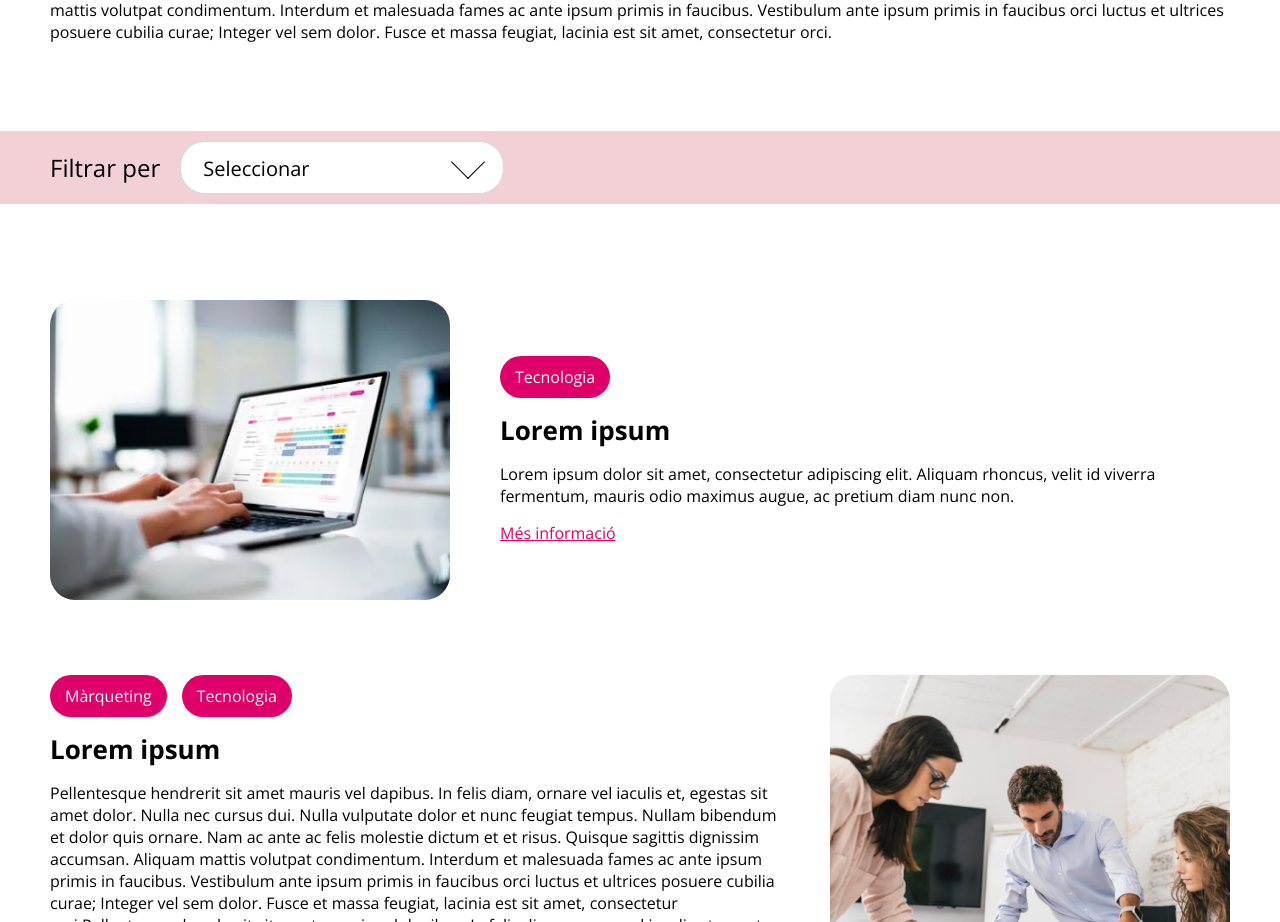
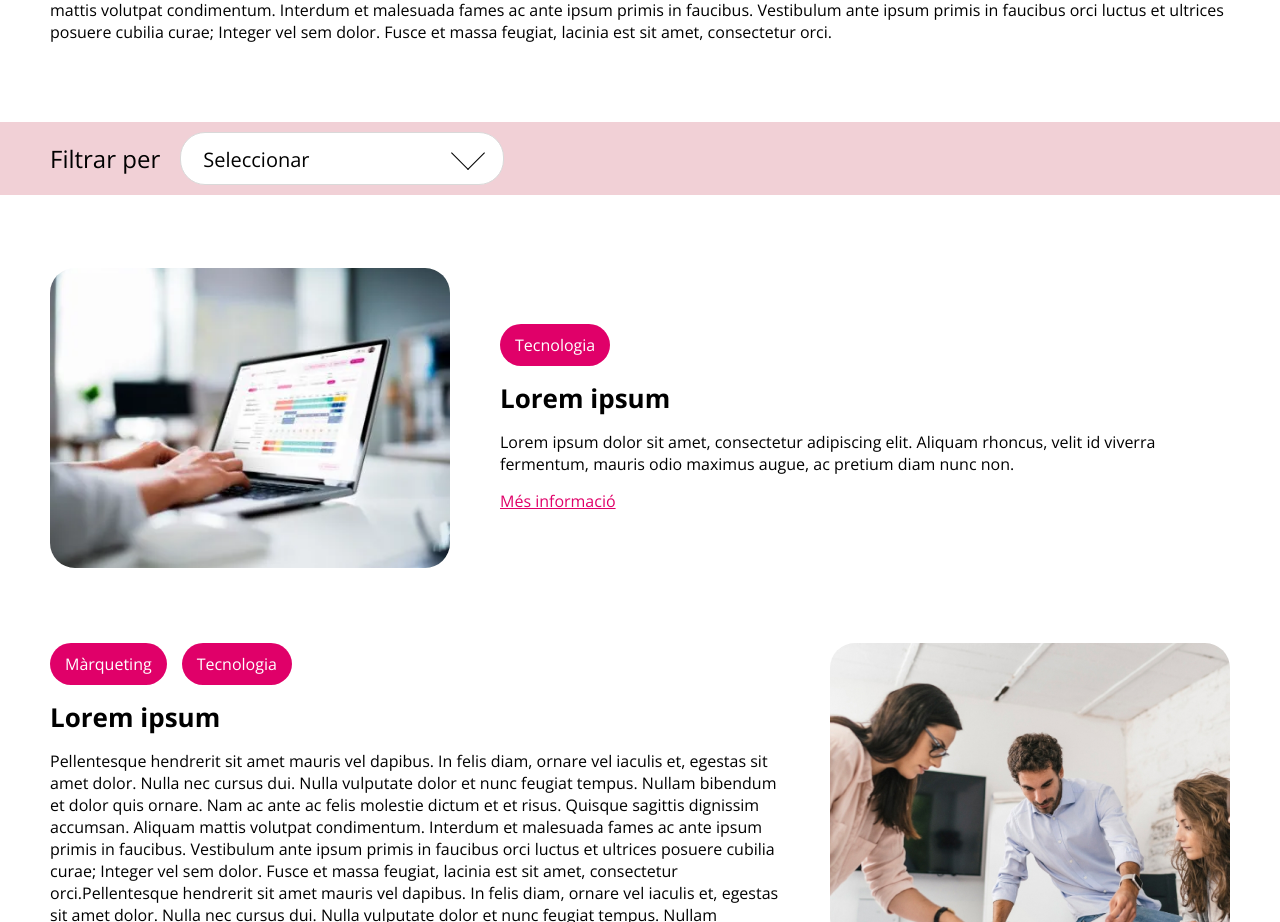
Before and after one commit to Javiribs/gna-hotel-solutions, a Vue app: page / in a window 1280 px wide. Shown: the part 1280-2202 px from the top of the page. Built offline with nearby package versions, Linux system fonts and the light colour scheme.

Commit message:
size corrections

```diff
--- a/src/styles/filter.css
+++ b/src/styles/filter.css
@@ -8,8 +8,7 @@
   width: 100%;
   min-height: 96px;
 
-  margin-top: 48px;
-  margin-bottom: 80px;
+  margin-bottom: 60px;
 
   padding: 20px 0;
 
@@ -94,8 +93,8 @@
     height: 73px;
     min-height: 73px;
 
-    margin-top: 73px;
-    margin-bottom: 96px;
+    margin-top: 64px;
+    margin-bottom: 73px;
 
     padding: 0;
   }
```
